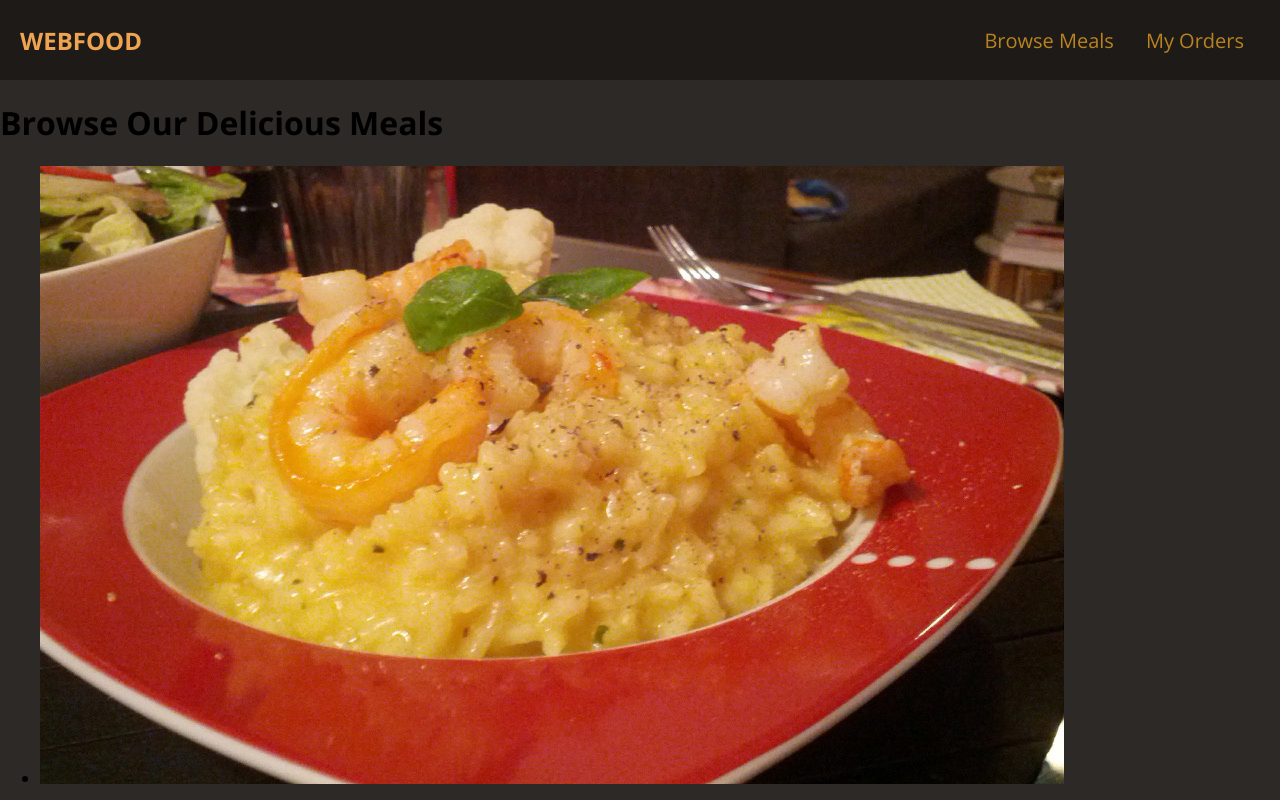
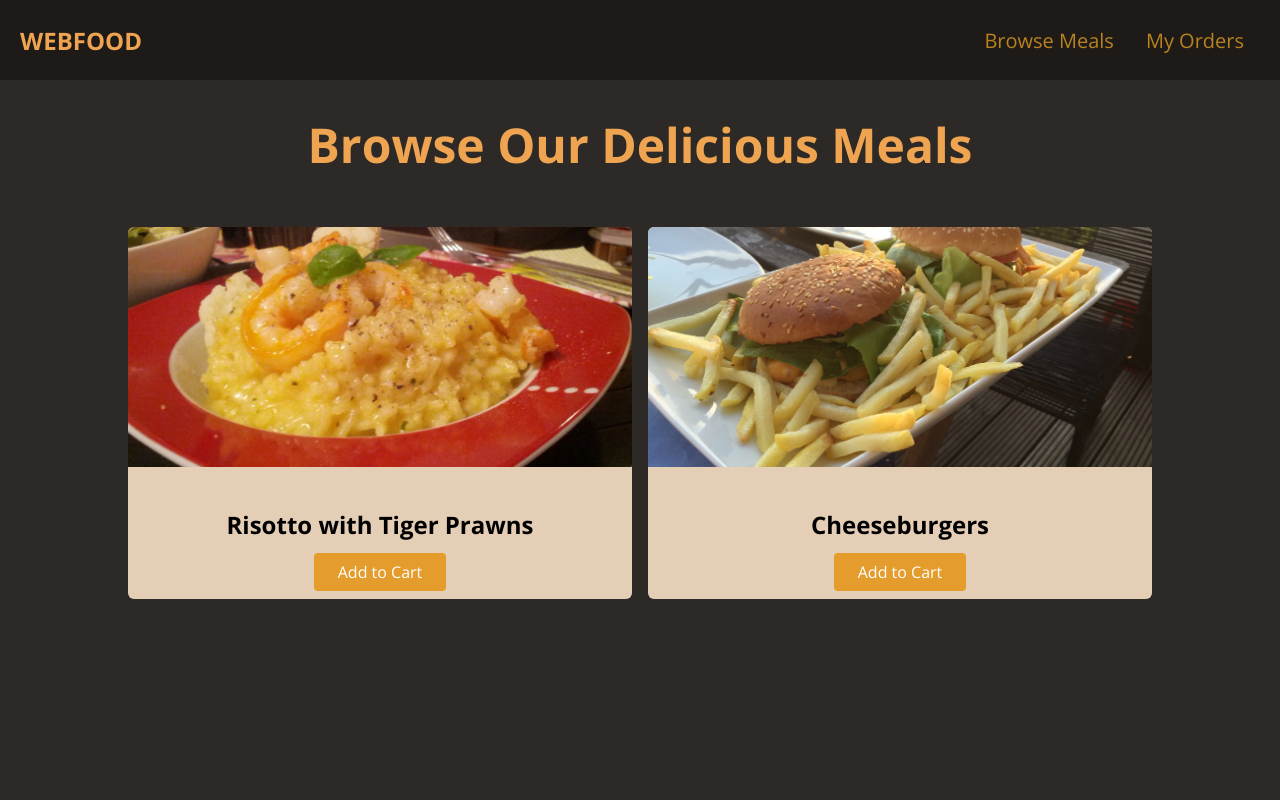
Before and after one commit to mlaksi/foodweb-tutorial, a plain HTML site: page index.html in a window 1280 px wide. Shown: the top 800 px of the page. Drawn offline with nearby package versions, Linux system fonts and the light colour scheme.

Commit message:
styled main

```diff
--- a/styles.css
+++ b/styles.css
@@ -44,3 +44,55 @@ a {
 #main-header nav a:hover {
     color: rgb(228, 163, 44);
 }
+
+
+/*
+MAIN
+ */
+
+main h1 {
+    text-align: center;
+    color: rgb(238, 164, 80);
+    font-size: 48px;
+}
+
+#latest-products {
+    width: 80%;
+    margin: 50px auto;
+}
+
+#latest-products ul {
+    display: grid;
+    grid-template-columns: 1fr 1fr;
+    gap: 16px;
+    margin: 0;
+    padding: 0;
+}
+
+.food-item {
+    background-color: rgb(228, 206, 182);
+    border-radius: 6px;
+    overflow: hidden;
+}
+
+.food-item img {
+    height: 240px;
+    width: 100%;
+    object-fit: cover;
+}
+
+.food-item-content {
+    padding: 16px;
+    text-align: center;
+}
+
+.btn {
+    background-color: rgb(228, 157, 44);
+    color: white;
+    border-radius: 4px;
+    padding: 8px 24px;
+}
+
+.btn:hover {
+    background-color: rgb(221, 134, 34);
+}
```
